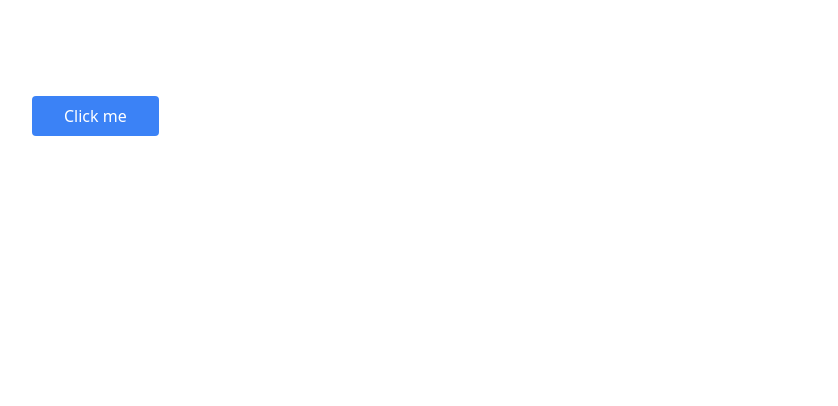
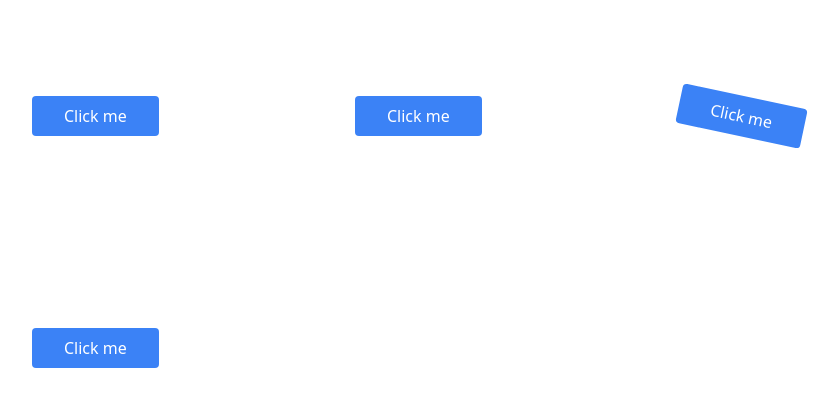
Before and after one commit to vickyhawley/Tailwind-Projects, a plain HTML site: page tailwind-sandbox/15-transform-transition/index.html in a window 1280 px wide. Shown: the whole page, without its empty margins (64-902 px from the left). Drawn offline with nearby package versions, Linux system fonts and the light colour scheme.

Commit message:
transform and transitions

```diff
--- a/tailwind-sandbox/15-transform-transition/index.html
+++ b/tailwind-sandbox/15-transform-transition/index.html
@@ -16,10 +16,25 @@
     </button>
 
     <!-- Transition -->
+    <button
+      class="px-8 py-2 m-24 text-white bg-blue-500 rounded hover:bg-blue-700 hover:opacity-20 transition duration-1000"
+    >
+      Click me
+    </button>
 
     <!-- Transition & Transform -->
+    <button
+      class="px-8 py-2 m-24 text-white bg-blue-500 rounded hover:bg-blue-700 rotate-12"
+    >
+      Click me
+    </button>
 
     <!-- Transform & Transition -->
+    <button
+      class="px-8 py-2 m-24 text-white bg-blue-500 rounded hover:bg-blue-700 hover:rotate-12 transition-transform duration-1000"
+    >
+      Click me
+    </button>
   </body>
 </html>
 
```
